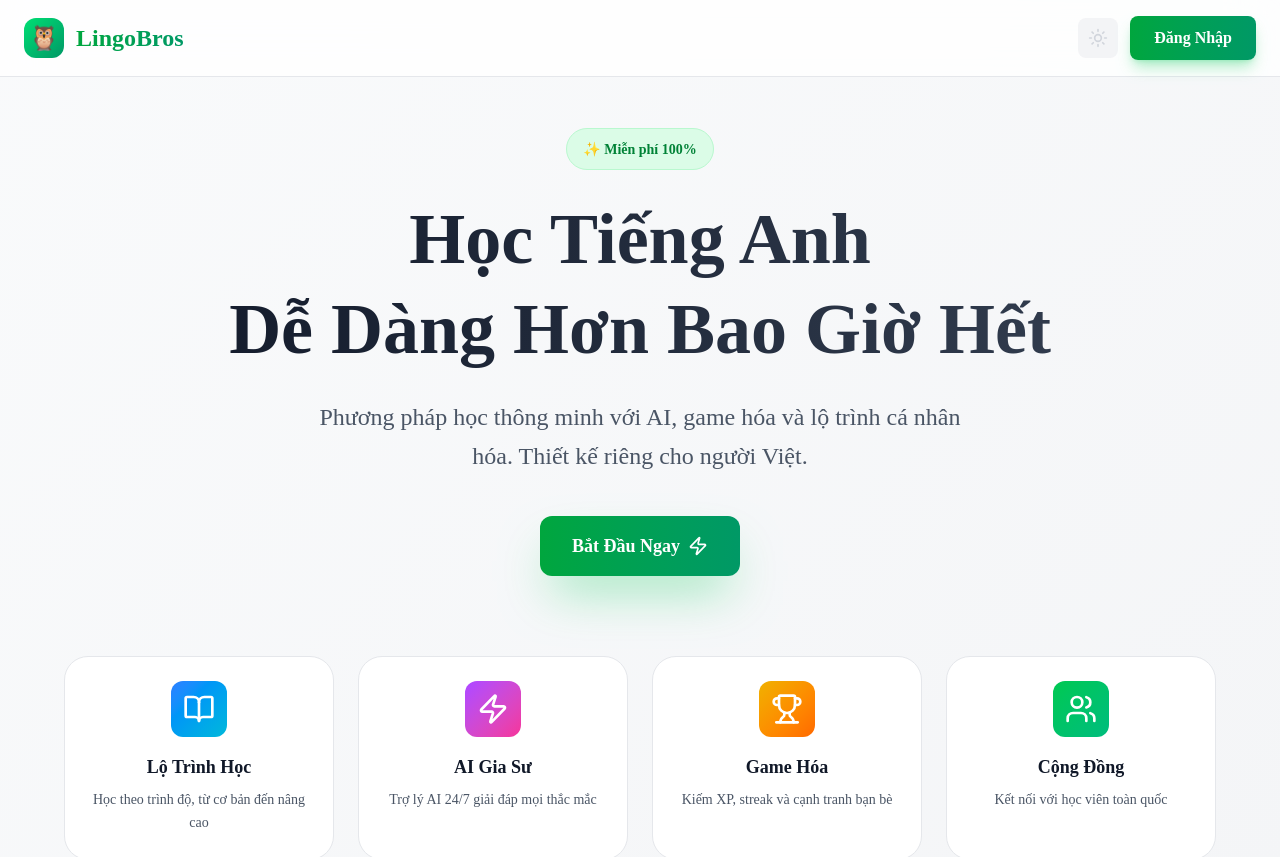
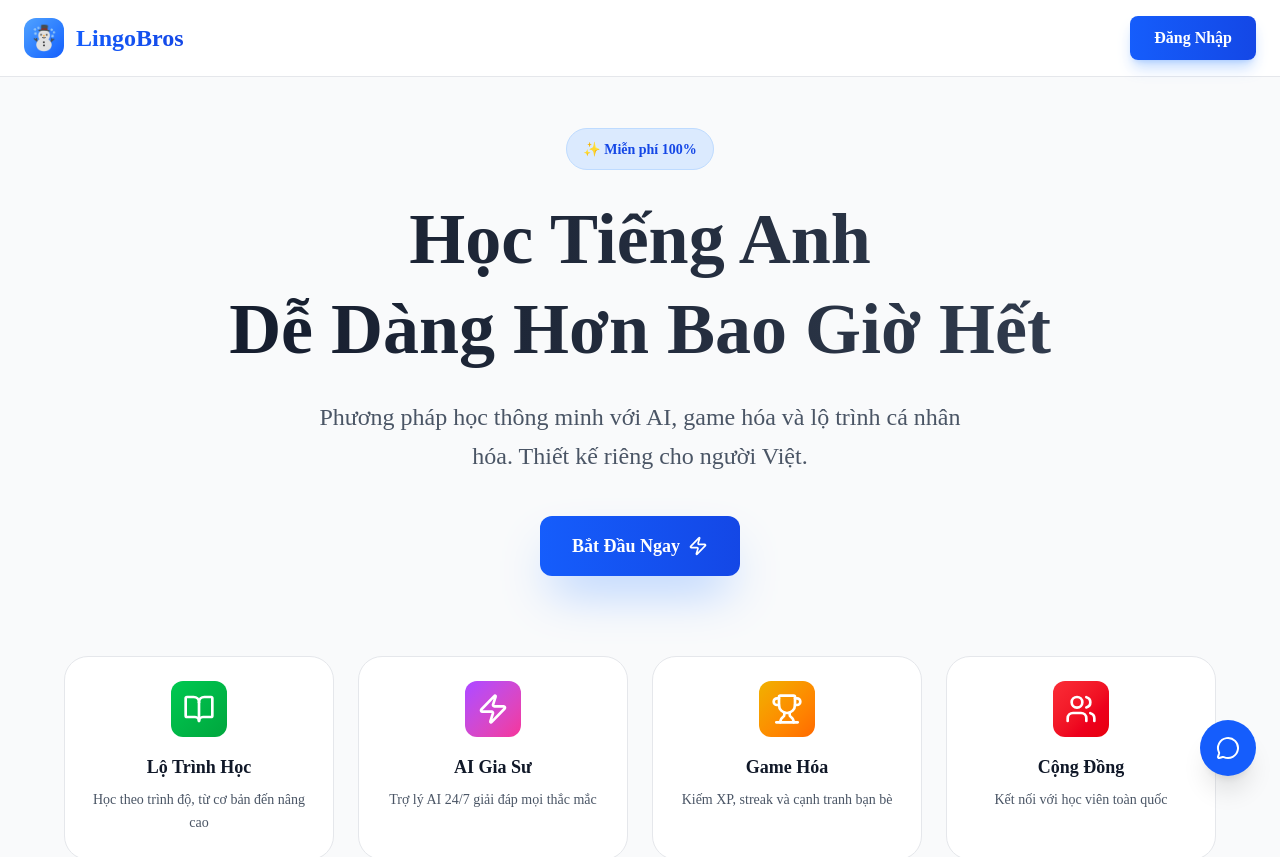
Before and after one commit to tran-huu-tho/lingobros, a Next.js app: page / in a window 1280 px wide. Shown: the top 857 px of the page. Built offline with nearby package versions, Linux system fonts and the light colour scheme; no server answers; a web font is replaced by a local one.

Commit message:
fix login

```diff
--- a/app/api/auth/signup/route.ts
+++ b/app/api/auth/signup/route.ts
@@ -14,14 +14,15 @@ export async function POST(req: NextRequest) {
     if (user) {
       // Update existing user
       user.displayName = displayName;
+      if (email) user.email = email; // Only update email if provided
       user.photoURL = photoURL;
       user.lastActiveAt = new Date();
       await user.save();
     } else {
-      // Create new user
+      // Create new user - email is optional for Facebook login
       user = await User.create({
         firebaseUid,
-        email,
+        email: email || `${firebaseUid}@lingobros.app`, // Generate email if not provided
         displayName,
         photoURL,
         level: 'beginner',
--- a/app/dashboard/page.tsx
+++ b/app/dashboard/page.tsx
@@ -34,23 +34,30 @@ export default function Dashboard() {
   }, [user, loading, router]);
 
   useEffect(() => {
-    if (userData && !userData.preferences?.learningGoal) {
-      // Redirect to placement test for new users
-      router.push('/placement-test');
-    }
-  }, [userData, router]);
-
-  useEffect(() => {
     fetchCourses();
   }, [fetchCourses]);
 
-  if (loading || !user || !userData) {
+  if (loading || !user) {
     return (
       <div className="min-h-screen flex items-center justify-center">
         <div className="animate-spin rounded-full h-12 w-12 border-b-2 border-green-500"></div>
       </div>
     );
   }
+
+  // Use default data if userData is not available yet
+  const displayData = userData || {
+    displayName: user.displayName || user.email?.split('@')[0] || 'User',
+    level: 'beginner',
+    xp: 0,
+    streak: 0,
+    hearts: 5,
+    gems: 0,
+    preferences: {
+      dailyGoalMinutes: 15,
+      learningGoal: 'general'
+    }
+  };
 
   return (
     <div className="min-h-screen bg-gray-50">
@@ -86,7 +93,7 @@ export default function Dashboard() {
             <Card>
               <CardHeader>
                 <CardTitle>
-                  Xin chào, {userData.displayName}! 👋
+                  Xin chào, {displayData.displayName}! 👋
                 </CardTitle>
               </CardHeader>
               <CardContent>
@@ -178,7 +185,7 @@ export default function Dashboard() {
                 <div className="space-y-3">
                   <Progress value={0} max={100} color="yellow" />
                   <p className="text-sm text-gray-600">
-                    0 / {userData.preferences?.dailyGoalMinutes || 15} phút
+                    0 / {displayData.preferences?.dailyGoalMinutes || 15} phút
                   </p>
                 </div>
               </CardContent>
@@ -214,12 +221,12 @@ export default function Dashboard() {
               <CardContent>
                 <div className="text-center">
                   <div className="text-4xl font-bold text-green-600 mb-2">
-                    {userData.level.toUpperCase()}
+                    {displayData.level.toUpperCase()}
                   </div>
                   <p className="text-sm text-gray-600 mb-4">
-                    {userData.xp} XP
+                    {displayData.xp} XP
                   </p>
-                  <Progress value={userData.xp % 100} max={100} color="green" />
+                  <Progress value={displayData.xp % 100} max={100} color="green" />
                 </div>
               </CardContent>
             </Card>
--- a/app/globals.css
+++ b/app/globals.css
@@ -10,13 +10,18 @@
 }
 
 :root {
-  --background: #0a0e27;
-  --foreground: #ffffff;
+  --background: #f8fafc;
+  --foreground: #1e293b;
+}
+
+.dark {
+  --background: #0a0a0a;
+  --foreground: #ededed;
 }
 
 [data-theme="light"] {
-  --background: #f5f7fa;
-  --foreground: #1a1a1a;
+  --background: #f8fafc;
+  --foreground: #1e293b;
 }
 
 * {
--- a/app/page.tsx
+++ b/app/page.tsx
@@ -1,15 +1,13 @@
 'use client';
 
 import { useAuth } from '@/contexts/AuthContext';
-import { useTheme } from '@/contexts/ThemeContext';
 import AuthModal from '@/components/auth/AuthModal';
 import { useRouter } from 'next/navigation';
 import { useEffect, useState, useRef } from 'react';
-import { BookOpen, Zap, Trophy, Users, Moon, Sun } from 'lucide-react';
+import { BookOpen, Zap, Trophy, Users, MessageCircle } from 'lucide-react';
 
 export default function Home() {
   const { user, loading } = useAuth();
-  const { theme, toggleTheme } = useTheme();
   const router = useRouter();
   const [showAuthModal, setShowAuthModal] = useState(false);
 
@@ -32,40 +30,27 @@ export default function Home() {
   };
 
   return (
-    <div className="min-h-screen bg-gradient-to-br from-gray-50 to-gray-100 dark:from-gray-950 dark:to-gray-900 transition-colors duration-300">
+    <div className="min-h-screen bg-gray-50 dark:bg-gradient-to-br dark:from-gray-950 dark:to-gray-900 transition-colors duration-300">
       {/* Header */}
-      <header className="fixed top-0 left-0 right-0 z-50 backdrop-blur-xl bg-white/80 dark:bg-gray-950/80 border-b border-gray-200 dark:border-gray-800">
+      <header className="fixed top-0 left-0 right-0 z-50 backdrop-blur-xl bg-white/90 dark:bg-gray-950/80 border-b border-gray-200 dark:border-gray-800">
         <div className="container mx-auto px-6 py-4">
           <div className="flex items-center justify-between">
             {/* Logo */}
             <div className="flex items-center gap-3">
-              <div className="w-10 h-10 rounded-xl bg-gradient-to-br from-green-400 to-emerald-600 flex items-center justify-center text-2xl">
-                🦉
+              <div className="w-10 h-10 rounded-xl bg-gradient-to-br from-blue-400 to-blue-600 flex items-center justify-center text-2xl">
+                ☃️
               </div>
-              <span className="text-2xl font-bold bg-gradient-to-r from-green-600 to-emerald-600 dark:from-green-400 dark:to-emerald-400 bg-clip-text text-transparent">
+              <span className="text-2xl font-bold bg-gradient-to-r from-blue-600 to-blue-700 dark:from-blue-400 dark:to-blue-500 bg-clip-text text-transparent">
                 LingoBros
               </span>
             </div>
 
             {/* Right Actions */}
             <div className="flex items-center gap-3">
-              {/* Theme Toggle */}
-              <button
-                onClick={toggleTheme}
-                className="p-2.5 rounded-lg bg-gray-100 dark:bg-gray-800 hover:bg-gray-200 dark:hover:bg-gray-700 transition-colors"
-                aria-label="Toggle theme"
-              >
-                {theme === 'light' ? (
-                  <Moon className="w-5 h-5 text-gray-700 dark:text-gray-300" />
-                ) : (
-                  <Sun className="w-5 h-5 text-gray-300" />
-                )}
-              </button>
-
               {/* Login Button */}
               <button
                 onClick={handleOpenAuth}
-                className="px-6 py-2.5 rounded-lg bg-gradient-to-r from-green-600 to-emerald-600 hover:from-green-700 hover:to-emerald-700 text-white font-semibold transition-all duration-200 shadow-lg shadow-green-500/30"
+                className="px-6 py-2.5 rounded-lg bg-gradient-to-r from-blue-600 to-blue-700 hover:from-blue-700 hover:to-blue-800 text-white font-semibold transition-all duration-200 shadow-lg shadow-blue-500/30"
               >
                 Đăng Nhập
               </button>
@@ -80,8 +65,8 @@ export default function Home() {
           {/* Main Content */}
           <div className="text-center mb-20">
             <div className="inline-block mb-6">
-              <div className="px-4 py-2 rounded-full bg-green-100 dark:bg-green-900/30 border border-green-200 dark:border-green-800">
-                <span className="text-sm font-semibold text-green-700 dark:text-green-400">
+              <div className="px-4 py-2 rounded-full bg-blue-100 dark:bg-blue-900/30 border border-blue-200 dark:border-blue-800">
+                <span className="text-sm font-semibold text-blue-700 dark:text-blue-400">
                   ✨ Miễn phí 100%
                 </span>
               </div>
@@ -98,7 +83,7 @@ export default function Home() {
 
             <button
               onClick={handleOpenAuth}
-              className="group px-8 py-4 rounded-xl bg-gradient-to-r from-green-600 to-emerald-600 hover:from-green-700 hover:to-emerald-700 text-white text-lg font-bold transition-all duration-200 shadow-2xl shadow-green-500/40 hover:scale-105"
+              className="group px-8 py-4 rounded-xl bg-gradient-to-r from-blue-600 to-blue-700 hover:from-blue-700 hover:to-blue-800 text-white text-lg font-bold transition-all duration-200 shadow-2xl shadow-blue-500/40 hover:scale-105"
             >
               <span className="flex items-center gap-2">
                 Bắt Đầu Ngay
@@ -113,7 +98,7 @@ export default function Home() {
               icon={<BookOpen className="w-8 h-8" />}
               title="Lộ Trình Học"
               description="Học theo trình độ, từ cơ bản đến nâng cao"
-              gradient="from-blue-500 to-cyan-500"
+              gradient="from-green-500 to-green-600"
             />
 
             <FeatureCard
@@ -134,7 +119,7 @@ export default function Home() {
               icon={<Users className="w-8 h-8" />}
               title="Cộng Đồng"
               description="Kết nối với học viên toàn quốc"
-              gradient="from-green-500 to-emerald-500"
+              gradient="from-red-500 to-red-600"
             />
           </div>
 
@@ -153,11 +138,26 @@ export default function Home() {
         onClose={() => setShowAuthModal(false)}
       />
 
+      {/* Floating Action Button - Bottom Right */}
+      <div className="fixed bottom-6 right-6 z-50">
+        {/* Chat Button */}
+        <button
+          onClick={() => alert('Chat feature coming soon!')}
+          className="group relative p-4 rounded-full bg-blue-600 hover:bg-blue-700 text-white shadow-xl hover:shadow-2xl transition-all duration-300 hover:scale-110"
+          aria-label="Open chat"
+        >
+          <MessageCircle className="w-6 h-6" />
+          <span className="absolute right-full mr-3 px-3 py-2 bg-gray-900 text-white text-sm rounded-lg opacity-0 group-hover:opacity-100 transition-opacity whitespace-nowrap pointer-events-none">
+            Chat với AI
+          </span>
+        </button>
+      </div>
+
       {/* Footer */}
       <footer className="border-t border-gray-200 dark:border-gray-800 py-8 mt-20">
         <div className="container mx-auto px-6">
           <div className="text-center text-gray-600 dark:text-gray-400">
-            <p>© 2025 LingoBros. Made with ❤️ in Vietnam</p>
+            <p>© 2025 LingoBros. Design by Huu Tho - Quoc Dung ❤️</p>
           </div>
         </div>
       </footer>
--- a/components/auth/AuthModal.tsx
+++ b/components/auth/AuthModal.tsx
@@ -54,7 +54,7 @@ export default function AuthModal({ isOpen, onClose }: AuthModalProps) {
 
         {/* Header */}
         <div className="text-center mb-8">
-          <div className="text-6xl mb-4">🦉</div>
+          <div className="text-6xl mb-4">☃️</div>
           <h2 className="text-3xl font-bold text-gray-900 mb-2">
             Chào mừng đến LingoBros
           </h2>
--- a/contexts/ThemeContext.tsx
+++ b/contexts/ThemeContext.tsx
@@ -26,9 +26,14 @@ export function ThemeProvider({ children }: { children: React.ReactNode }) {
     const savedTheme = localStorage.getItem('theme') as Theme;
     if (savedTheme) {
       setTheme(savedTheme);
-      document.documentElement.classList.toggle('dark', savedTheme === 'dark');
+      if (savedTheme === 'dark') {
+        document.documentElement.classList.add('dark');
+      } else {
+        document.documentElement.classList.remove('dark');
+      }
     } else {
       // Default to dark theme
+      setTheme('dark');
       document.documentElement.classList.add('dark');
     }
   }, []);
@@ -37,7 +42,12 @@ export function ThemeProvider({ children }: { children: React.ReactNode }) {
     const newTheme = theme === 'light' ? 'dark' : 'light';
     setTheme(newTheme);
     localStorage.setItem('theme', newTheme);
-    document.documentElement.classList.toggle('dark', newTheme === 'dark');
+
+    if (newTheme === 'dark') {
+      document.documentElement.classList.add('dark');
+    } else {
+      document.documentElement.classList.remove('dark');
+    }
   };
 
   if (!mounted) {
```
Also changed, not shown: contexts/AuthContext.tsx (+1 -26 lines), 1 other file (tests, documents, lock files or other folders).
